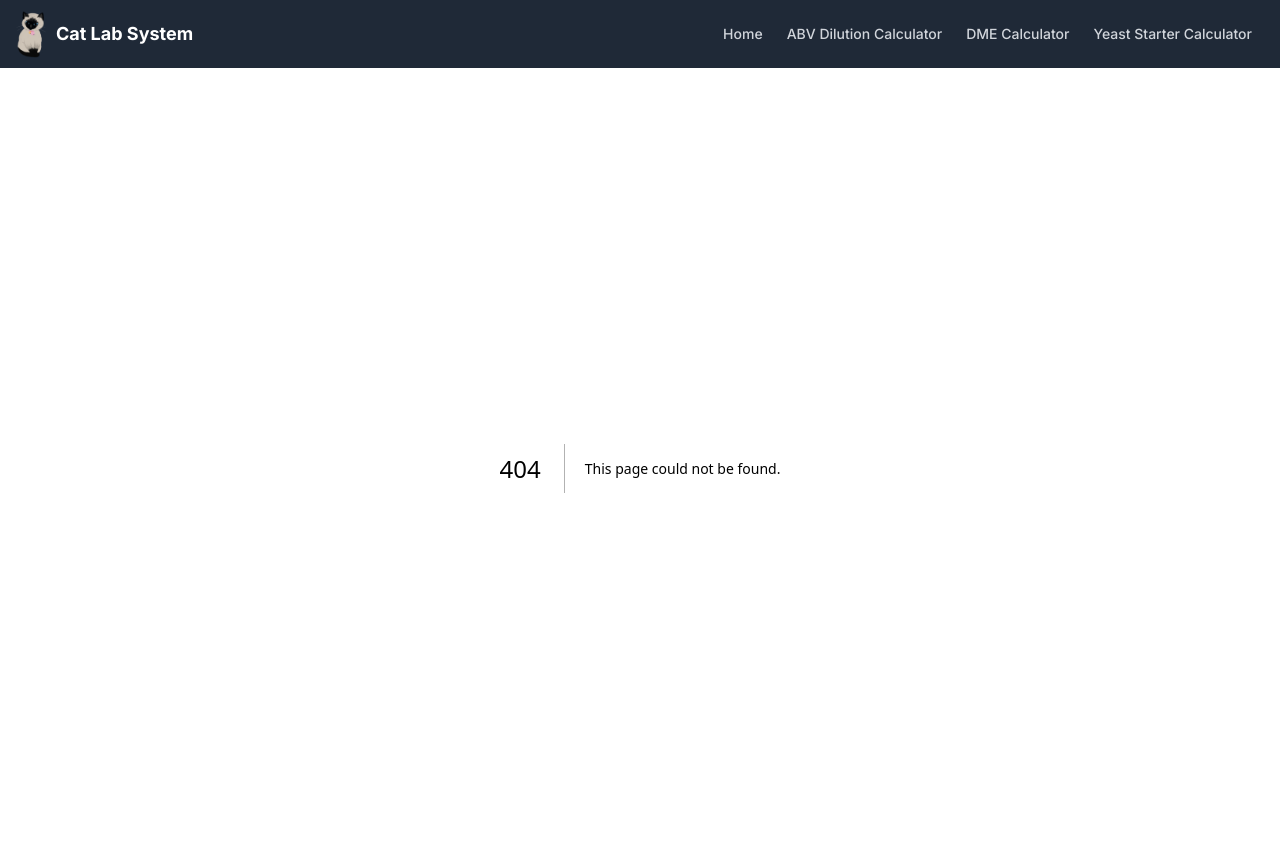
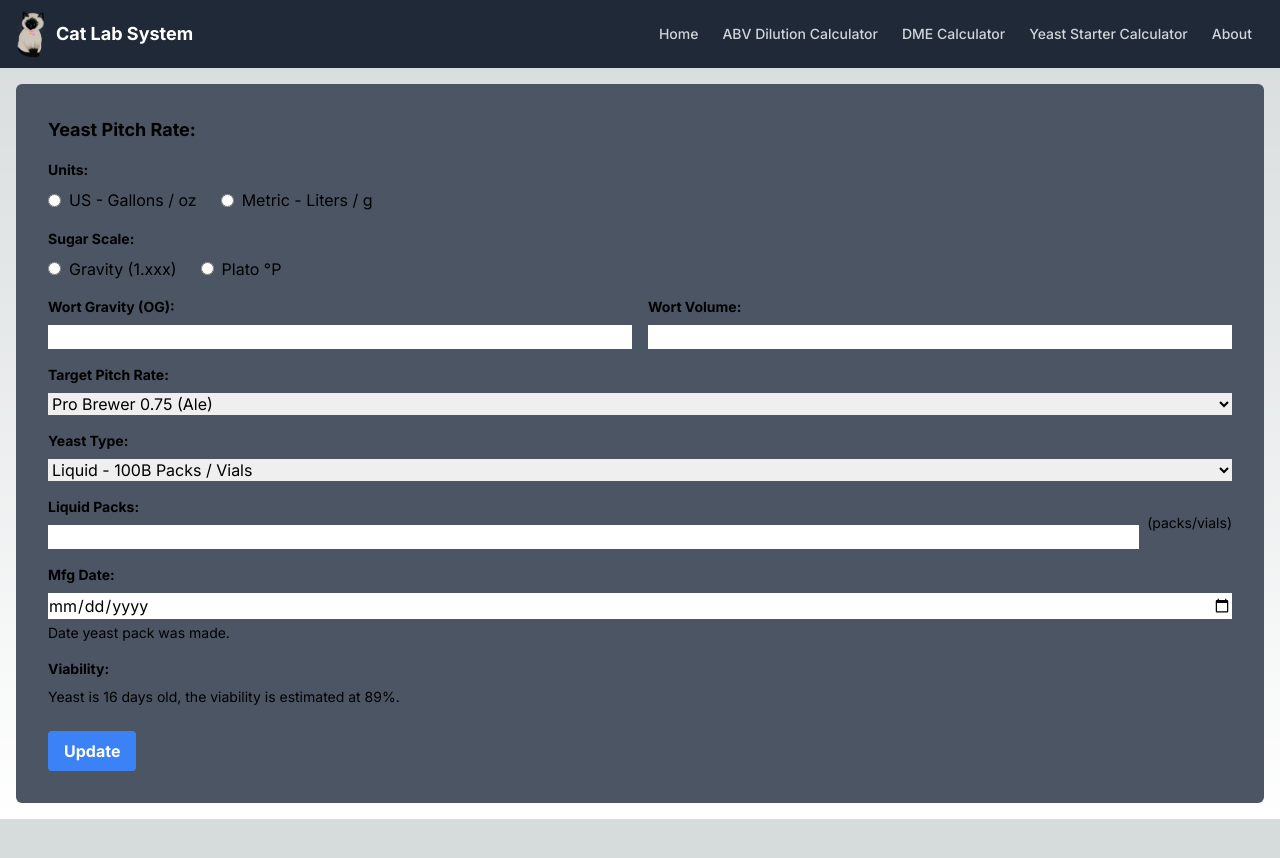
Before and after one commit to nazt/Cat-Lab---ABV-Dilution, a Next.js app: page /yeast/pitching in a window 1280 px wide. Before the commit this address had no page. Shown: the top 858 px of the page. After the commit the page ends 819 px from the top, so only its background shows below. Built offline with nearby package versions, Linux system fonts and the light colour scheme.

Commit message:
Add about page

```diff
--- /dev/null
+++ b/src/app/about/page.tsx
@@ -0,0 +1,11 @@
+import NextImage from 'next/image';
+
+const Home: React.FC = () => {
+  return (
+    <div className="flex justify-center items-center h-screen">
+      <NextImage src="/logo1.png" width={300} height={300} alt="Cat Lab" />
+    </div>
+  );
+};
+
+export default Home;
--- /dev/null
+++ b/src/app/yeast/pitching/page.tsx
@@ -0,0 +1,92 @@
+import React from 'react';
+export default function YeastPitchRateForm() {
+  return (
+    <div className="container mx-auto p-4">
+      <div className="bg-gray-600 p-8 rounded-md">
+        <h1 className="text-lg font-bold mb-4">Yeast Pitch Rate:</h1>
+
+        {/* Units */}
+        <div className="mb-4">
+          <label className="block mb-2 text-sm font-bold">Units:</label>
+          <div>
+            <label className="inline-flex items-center mr-6">
+              <input type="radio" name="units" className="form-radio" />
+              <span className="ml-2">US - Gallons / oz</span>
+            </label>
+            <label className="inline-flex items-center">
+              <input type="radio" name="units" className="form-radio" />
+              <span className="ml-2">Metric - Liters / g</span>
+            </label>
+          </div>
+        </div>
+
+        {/* Sugar Scale */}
+        <div className="mb-4">
+          <label className="block mb-2 text-sm font-bold">Sugar Scale:</label>
+          <div>
+            <label className="inline-flex items-center mr-6">
+              <input type="radio" name="sugar_scale" className="form-radio" />
+              <span className="ml-2">Gravity (1.xxx)</span>
+            </label>
+            <label className="inline-flex items-center">
+              <input type="radio" name="sugar_scale" className="form-radio" />
+              <span className="ml-2">Plato °P</span>
+            </label>
+          </div>
+        </div>
+
+        {/* Form inputs */}
+        <div className="grid grid-cols-2 gap-4 mb-4">
+          <div>
+            <label className="block text-sm font-bold mb-2">Wort Gravity (OG):</label>
+            <input type="number" step="0.001" className="form-input mt-1 block w-full" />
+          </div>
+          <div>
+            <label className="block text-sm font-bold mb-2">Wort Volume:</label>
+            <input type="number" className="form-input mt-1 block w-full" />
+          </div>
+        </div>
+        <div className="mb-4">
+          <label className="block text-sm font-bold mb-2">Target Pitch Rate:</label>
+          <select className="form-select block w-full mt-1">
+            <option>Pro Brewer 0.75 (Ale)</option>
+            {/* Add other options here */}
+          </select>
+        </div>
+
+        <div className="mb-4">
+          <label className="block text-sm font-bold mb-2">Yeast Type:</label>
+          <select className="form-select block w-full mt-1">
+            <option>Liquid - 100B Packs / Vials</option>
+            {/* Add other options here */}
+          </select>
+        </div>
+
+        <div className="flex items-center mb-4">
+          <div className="flex-grow mr-2">
+            <label className="block text-sm font-bold mb-2">Liquid Packs:</label>
+            <input type="number" className="form-input mt-1 block w-full" />
+          </div>
+          <span className="text-sm">(packs/vials)</span>
+        </div>
+
+        <div className="mb-4">
+          <label className="block text-sm font-bold mb-2">Mfg Date:</label>
+          <input type="date" className="form-input mt-1 block w-full" />
+          <span className="text-sm block mt-1">Date yeast pack was made.</span>
+        </div>
+
+        <div className="mb-6">
+          <label className="block text-sm font-bold mb-2">Viability:</label>
+          <p className="text-sm">Yeast is 16 days old, the viability is estimated at 89%.</p>
+        </div>
+
+
+        {/* Submit button */}
+        <button className="bg-blue-500 hover:bg-blue-700 text-white font-bold py-2 px-4 rounded">
+          Update
+        </button>
+      </div>
+    </div>
+  );
+}
--- a/src/components/NavBar.tsx
+++ b/src/components/NavBar.tsx
@@ -12,6 +12,7 @@ const NavBar: React.FC = () => {
     { href: "/abv-dilution", label: "ABV Dilution Calculator" },
     { href: "/dme", label: "DME Calculator" },
     { href: "/yeast", label: "Yeast Starter Calculator" },
+    { href: "/about", label: "About" },
   ];
   const isActive = (path: string): string => {
     return pathname === path ? "bg-gray-900" : "";
```
